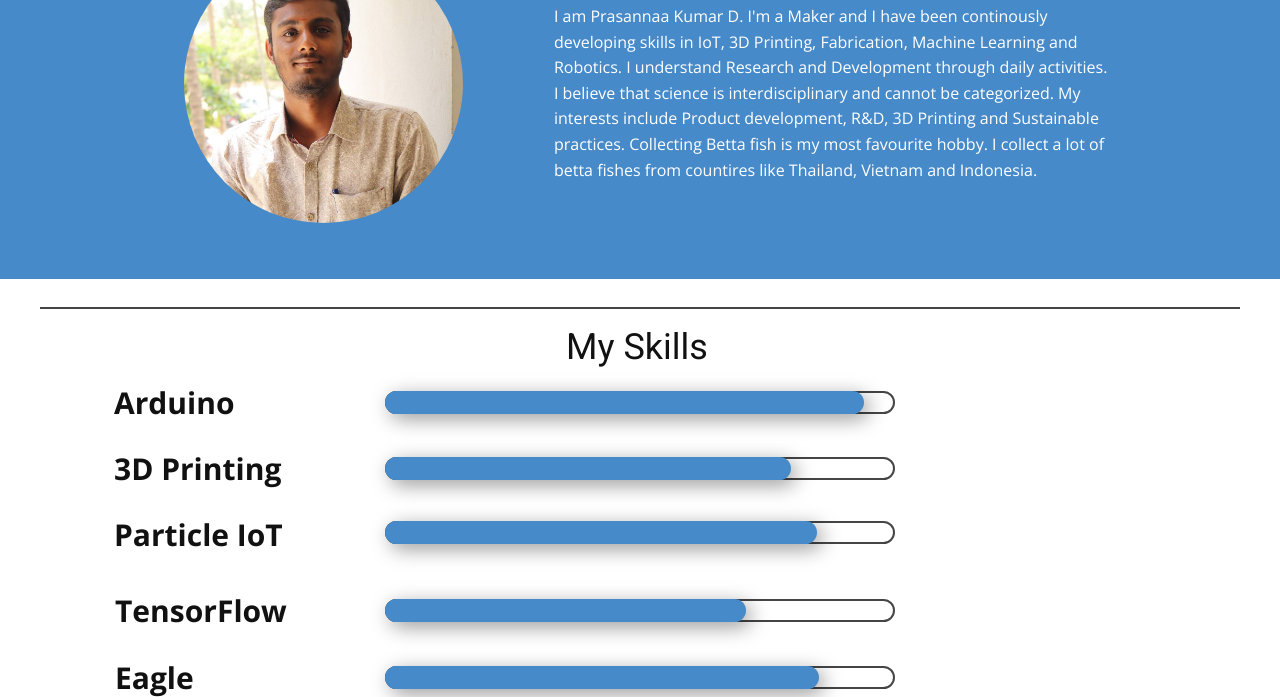
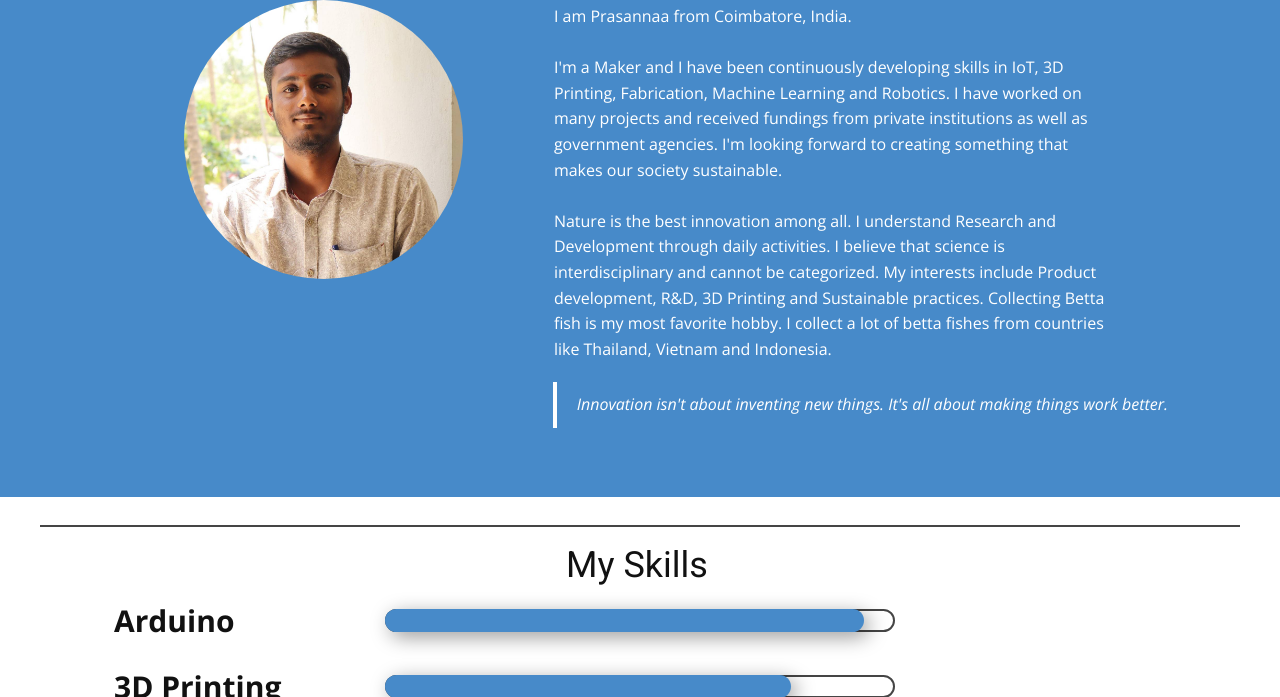
Before and after one commit to prasannaad/prasannaad.github.io, a plain HTML site: page Home.html in a window 1280 px wide. Shown: the part 418-1115 px from the top of the page. Drawn offline with nearby package versions, Linux system fonts and the light colour scheme; a web font is replaced by a local one.

Commit message:
Add files via upload

```diff
--- a/Home.css
+++ b/Home.css
@@ -17,8 +17,8 @@
 .u-section-1 .u-text-1 {font-size: 1.5rem; margin-top: 18px}
 .u-section-1 .u-text-2 {width: auto; font-size: 1.125rem; margin-left: auto}
 .u-section-1 .u-line-1 {margin-top: 18px; margin-bottom: 18px; margin-right: initial; margin-left: initial; width: auto} }.u-section-2 {background-image: none}
-.u-section-2 .u-sheet-1 {min-height: 392px}
-.u-section-2 .u-layout-wrap-1 {width: 995px; margin: 0 auto 26px}
+.u-section-2 .u-sheet-1 {min-height: 610px}
+.u-section-2 .u-layout-wrap-1 {width: 995px; margin: 0 auto}
 .u-section-2 .u-layout-cell-1 {min-height: 366px}
 .u-section-2 .u-container-layout-1 {padding: 30px}
 .u-section-2 .u-image-1 {width: 279px; height: 279px; background-image: url("images/SAVE_20200124_0934264.jpg"); background-position: 50% 10.59%; margin: 0 auto 0 11px}
@@ -26,6 +26,7 @@
 .u-section-2 .u-container-layout-2 {padding: 30px}
 .u-section-2 .u-text-1 {margin: 27px 0 0}
 .u-section-2 .u-text-2 {margin: 20px 0 0}
+.u-section-2 .u-text-3 {margin: -10px 22px 60px auto}
 
 @media (max-width: 1199px){ .u-section-2 .u-sheet-1 {min-height: 26px}
 .u-section-2 .u-layout-wrap-1 {width: 940px}
--- a/Home.html
+++ b/Home.html
@@ -77,21 +77,23 @@
           <div class="u-layout">
             <div class="u-layout-row">
               <div class="u-container-style u-layout-cell u-left-cell u-size-23 u-layout-cell-1">
-                <div class="u-container-layout u-valign-bottom-lg u-valign-bottom-md u-valign-bottom-sm u-valign-bottom-xl u-container-layout-1">
+                <div class="u-container-layout u-valign-middle u-container-layout-1">
                   <div alt="" class="u-image u-image-circle u-image-1" src=""></div>
                 </div>
               </div>
               <div class="u-align-left-lg u-align-left-md u-align-left-sm u-align-left-xl u-container-style u-layout-cell u-right-cell u-size-37 u-layout-cell-2">
                 <div class="u-container-layout u-container-layout-2">
                   <h2 class="u-align-center-xs u-text u-text-1">About Me</h2>
-                  <p class="u-align-justify-xs u-text u-text-2">I am Prasannaa Kumar D. I'm a Maker and I have been continously developing skills in IoT, 3D Printing, Fabrication, Machine Learning and Robotics. I understand Research and Development through daily activities. I believe that science is
-interdisciplinary and cannot be categorized. My interests include Product development,
-R&amp;D, 3D Printing and Sustainable practices. Collecting Betta fish is my most favourite hobby. I collect a lot of betta fishes from countires like Thailand, Vietnam and Indonesia.&nbsp;</p>
+                  <p class="u-align-justify-xs u-text u-text-2">I am Prasannaa from Coimbatore, India.<br>
+                    <br> I'm a Maker and I have been continuously developing skills in IoT, 3D Printing, Fabrication, Machine Learning and Robotics. I have worked on many projects and received fundings from private institutions as well as government agencies. I'm looking forward to creating something that makes our society sustainable. <br>
+                    <br>Nature is the best innovation among all. I understand Research and Development through daily activities. I believe that science is interdisciplinary and cannot be categorized. My interests include Product development, R&amp;D, 3D Printing and Sustainable practices. Collecting Betta fish is my most favorite hobby. I collect a lot of betta fishes from countries like Thailand, Vietnam and Indonesia.&nbsp;
+                  </p>
                 </div>
               </div>
             </div>
           </div>
         </div>
+        <blockquote class="u-border-white u-text u-text-default u-text-3">Innovation isn't about inventing new things. It's all about making things work better.</blockquote>
       </div>
     </section>
     <section class="u-clearfix u-hidden-xs u-section-3" id="sec-1a1a">
```
Also changed, not shown: My-Projects.html (+1 -1 lines), index.html (+6 -4 lines).
